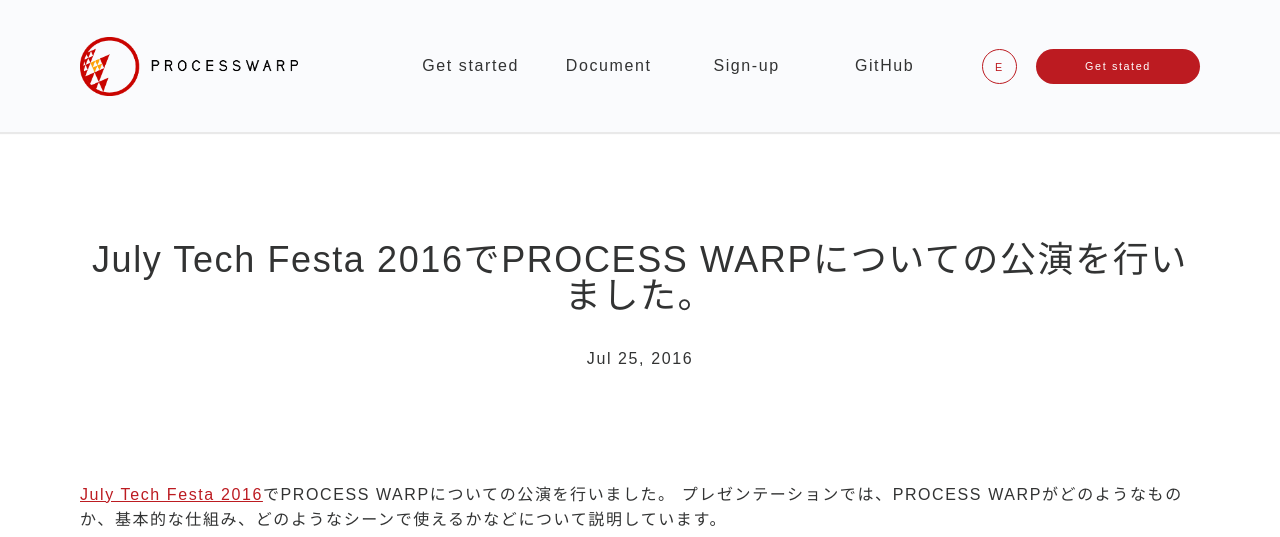
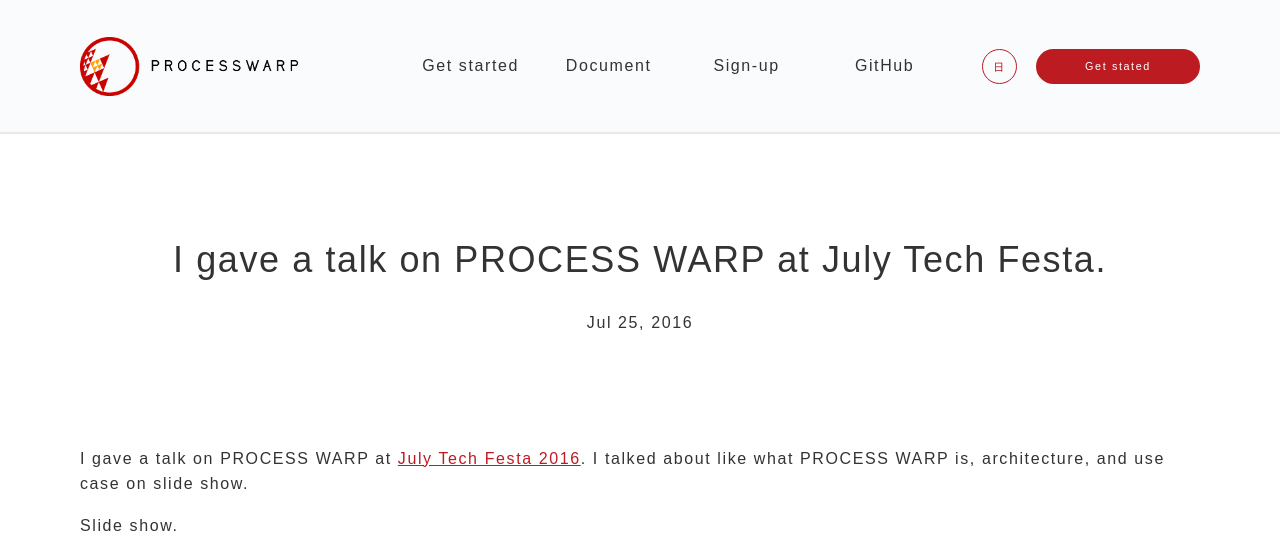
Before and after one commit to processwarp/processwarp.github.io, a Jekyll site: the page built from _posts/2016-07-24-en-presentation_jtf2016.md, in a window 1280 px wide and 1400 px high, cut to the strip 0-537 px from the top of the window. Built offline with Jekyll 4.4.1, drawn with Linux system fonts in a browser that asks for light colours; nearby versions of some CDN libraries; some of the changed text lies outside the part shown.

Commit message:
fix wrong language news

```diff
--- a/_posts/2016-07-24-en-presentation_jtf2016.md
+++ b/_posts/2016-07-24-en-presentation_jtf2016.md
@@ -1,18 +1,18 @@
 ---
 layout: post
-title:  July Tech Festa 2016でPROCESS WARPについての公演を行いました。
+title:  I gave a talk on PROCESS WARP at July Tech Festa.
 date:   2016-07-24 24:00:00
-lang:   ja
+lang:   en
 category: news
 ---
 
-[July Tech Festa 2016](http://2016.techfesta.jp/)でPROCESS WARPについての公演を行いました。
-プレゼンテーションでは、PROCESS WARPがどのようなものか、基本的な仕組み、どのようなシーンで使えるかなどについて説明しています。
+I gave a talk on PROCESS WARP at [July Tech Festa 2016](http://2016.techfesta.jp/).
+I talked about like what PROCESS WARP is, architecture, and use case on slide show.
 
 <div class="container-fluid" style="margin-top:1em;">
   <div class="row">
   <h3 class="col-sm-10 col-sm-offset-1">
-プレゼンテーション
+  Slide show.
   </h3>
     <div class="col-sm-10 col-sm-offset-1">
       <div style="position:relative; padding-bottom:75%; padding-top:30px; height:0; overflow:hidden;">
@@ -32,7 +32,7 @@
     </div>
 
     <h3 class="col-sm-10 col-sm-offset-1">
-デモンストレーション動画1
+    The movie of demonstration part 1.
     </h3>
     <div class="col-sm-10 col-sm-offset-1">
       <div style="position:relative; padding-bottom:56.25%; padding-top:30px; height:0; overflow:hidden;">
@@ -45,7 +45,7 @@
     </div>
 
     <h3 class="col-sm-10 col-sm-offset-1">
-デモンストレーション動画2
+    The movie of demonstration part 1.
     </h3>
     <div class="col-sm-10 col-sm-offset-1">
       <div style="position:relative; padding-bottom:56.25%; padding-top:30px; height:0; overflow:hidden;">
```
